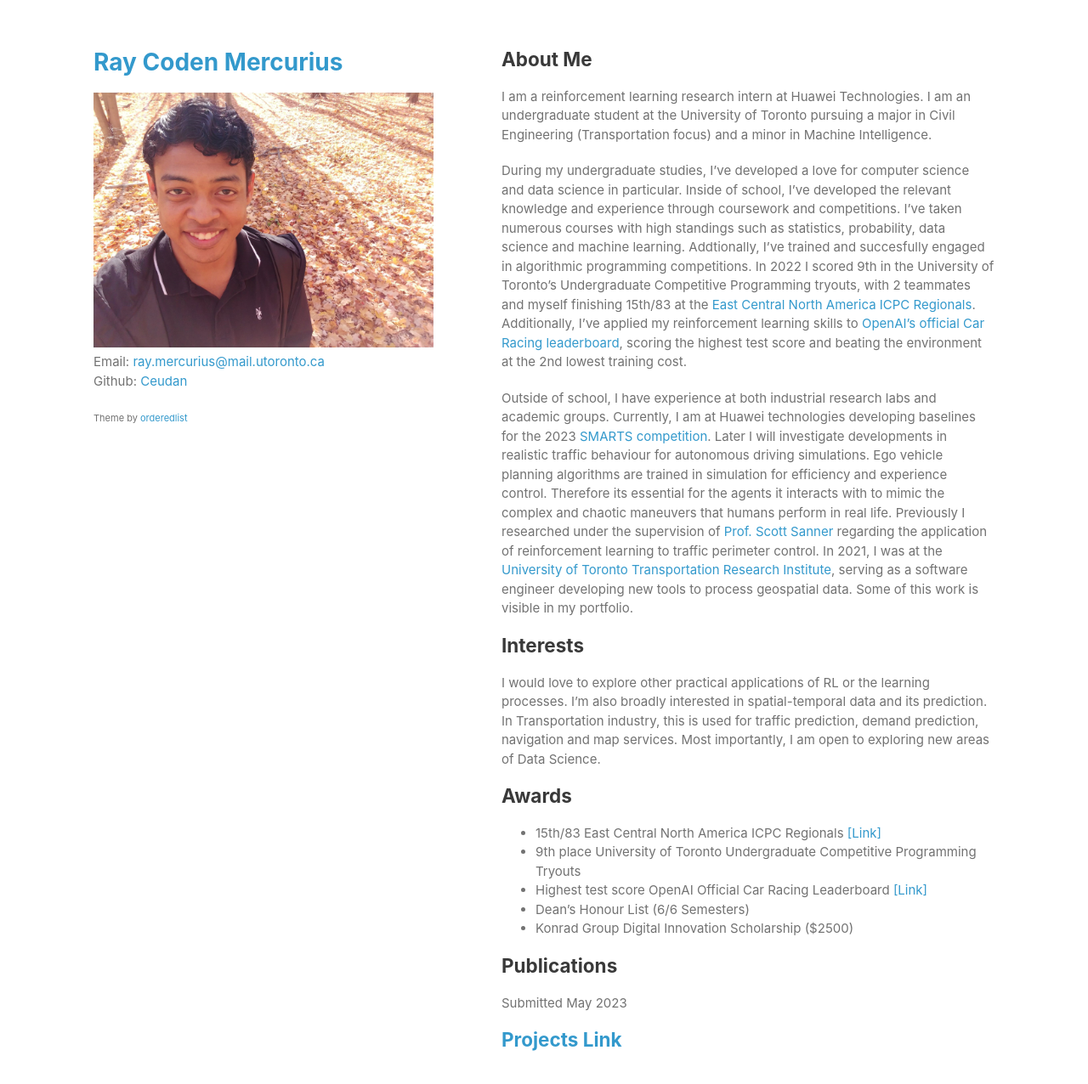
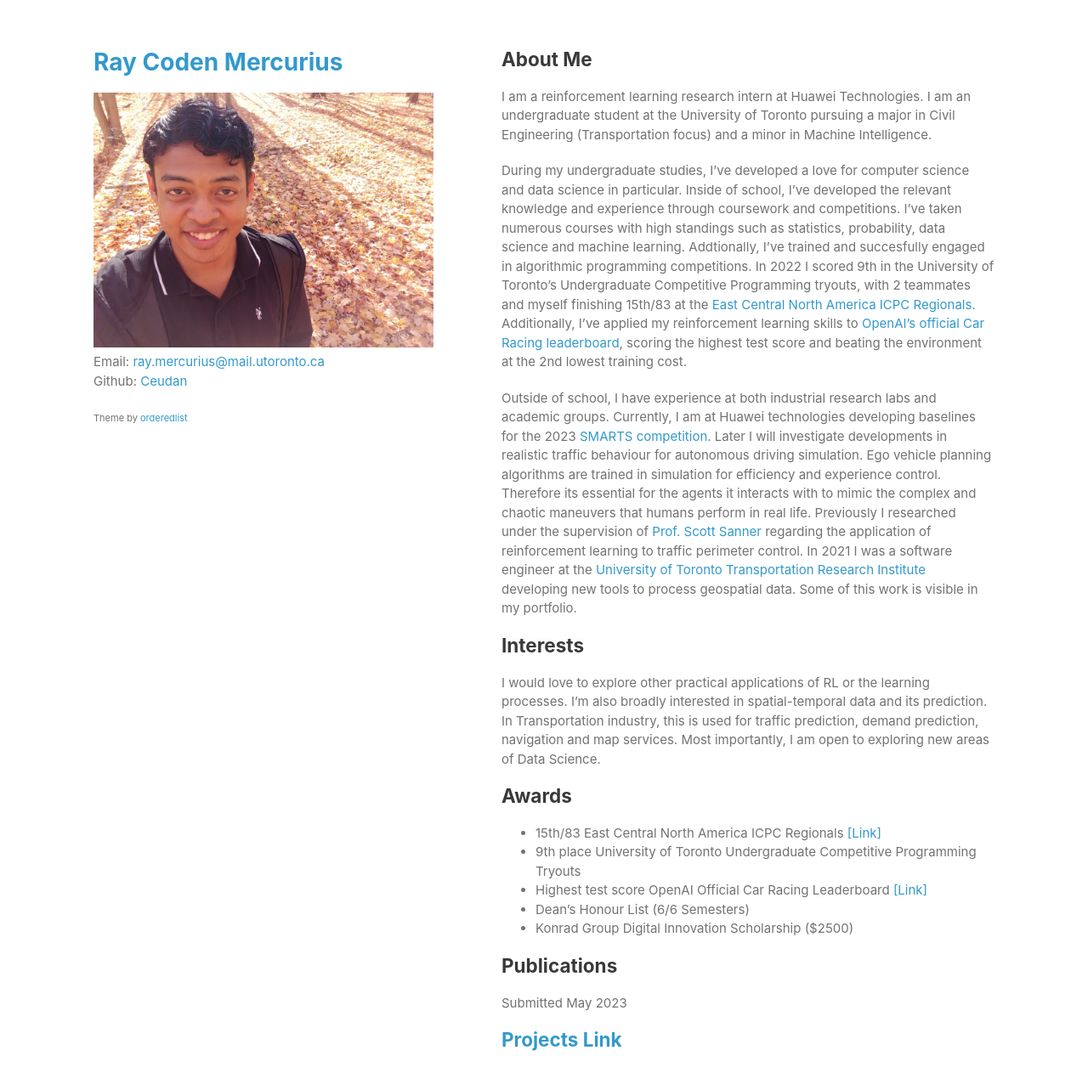
Before and after one commit to Ceudan/Ceudan_Reads.github.io, a Jekyll site: the page built from index.md, in a window 1280 px wide and 1392 px high. Shown: the top 1276 px of the window at 85% size. Built offline with Jekyll 4.4.1, drawn with Linux system fonts in a browser that asks for light colours.

Commit message:
Update index.md

```diff
--- a/index.md
+++ b/index.md
@@ -6,7 +6,7 @@ I am a reinforcement learning research intern at Huawei Technologies. I am an un
 
 During my undergraduate studies, I've developed a love for computer science and data science in particular. Inside of school, I've developed the relevant knowledge and experience through coursework and competitions. I've taken numerous courses with high standings such as statistics, probability, data science and machine learning. Addtionally, I've trained and succesfully engaged in algorithmic programming competitions. In 2022 I scored 9th in the University of Toronto's Undergraduate Competitive Programming tryouts, with 2 teammates and myself finishing 15th/83 at the [East Central North America ICPC Regionals](https://icpc.global/regionals/finder/East-Central-NA-2021/standings). Additionally, I've applied my reinforcement learning skills to [OpenAI's official Car Racing leaderboard](https://github.com/openai/gym/wiki/Leaderboard), scoring the highest test score and beating the environment at the 2nd lowest training cost.
 
-Outside of school, I have experience at both industrial research labs and academic groups. Currently, I am at Huawei technologies developing baselines for the 2023 [SMARTS competition](https://codalab.lisn.upsaclay.fr/competitions/6618). Later I will investigate developments in realistic traffic behaviour for autonomous driving simulations. Ego vehicle planning algorithms are trained in simulation for efficiency and experience control. Therefore its essential for the agents it interacts with to mimic the complex and chaotic maneuvers that humans perform in real life. Previously I researched under the supervision of [Prof. Scott Sanner](https://d3m.mie.utoronto.ca/members/ssanner/) regarding the application of reinforcement learning to traffic perimeter control. In 2021, I was at the [University of Toronto Transportation Research Institute](https://uttri.utoronto.ca/), serving as a software engineer developing new tools to process geospatial data. Some of this work is visible in my portfolio.
+Outside of school, I have experience at both industrial research labs and academic groups. Currently, I am at Huawei technologies developing baselines for the 2023 [SMARTS competition](https://codalab.lisn.upsaclay.fr/competitions/6618). Later I will investigate developments in realistic traffic behaviour for autonomous driving simulation. Ego vehicle planning algorithms are trained in simulation for efficiency and experience control. Therefore its essential for the agents it interacts with to mimic the complex and chaotic maneuvers that humans perform in real life. Previously I researched under the supervision of [Prof. Scott Sanner](https://d3m.mie.utoronto.ca/members/ssanner/) regarding the application of reinforcement learning to traffic perimeter control. In 2021 I was a software engineer at the [University of Toronto Transportation Research Institute](https://uttri.utoronto.ca/) developing new tools to process geospatial data. Some of this work is visible in my portfolio.
 
 ## Interests
 I would love to explore other practical applications of RL or the learning processes. I'm also broadly interested in spatial-temporal data and its prediction. In Transportation industry, this is used for traffic prediction, demand prediction, navigation and map services. Most importantly, I am open to exploring new areas of Data Science.
```
